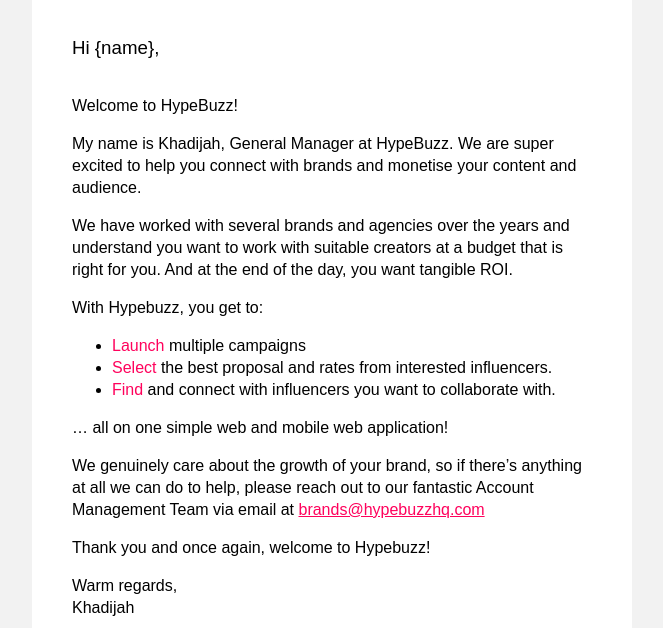
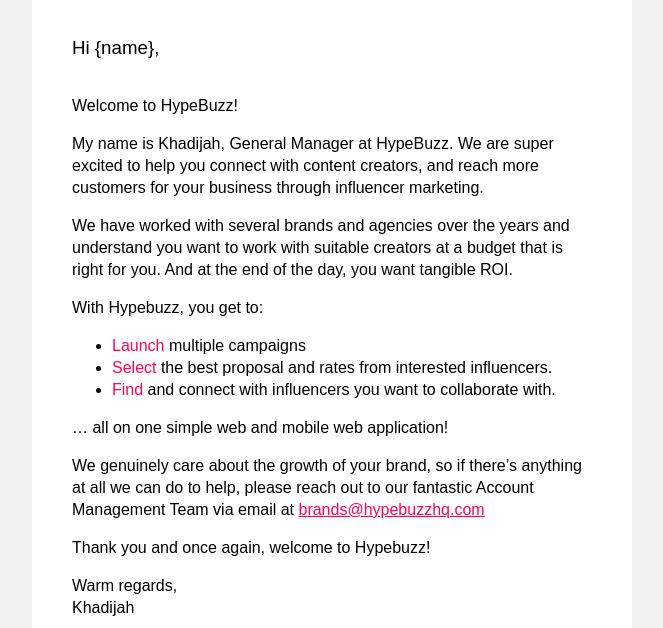
Before and after one commit to monsterstudios/hypebuzz-email, a plain HTML site: page brands.html in a window 1280 px wide. Shown: the part 172-800 px from the top of the page, without its empty margins (308-971 px from the left). Drawn offline with Linux system fonts and the light colour scheme.

Commit message:
Add files via upload

```diff
--- a/brands.html
+++ b/brands.html
@@ -27,7 +27,7 @@
                         <tr>
                             <td align="left" valign="top" style="padding: 0 40px 40px;">
                                 <p style="color: #000000;font-family: Arial, Helvetica, sans-serif; font-size: 16px;font-style:normal;font-weight:normal;line-height:22px">Welcome to HypeBuzz!</p>
-                                <p style="color: #000000;font-family: Arial, Helvetica, sans-serif; font-size: 16px;font-style:normal;font-weight:normal;line-height: 22px">My name is Khadijah, General Manager at HypeBuzz. We are super excited to help you connect with brands and monetise your content and audience.</p>
+                                <p style="color: #000000;font-family: Arial, Helvetica, sans-serif; font-size: 16px;font-style:normal;font-weight:normal;line-height: 22px">My name is Khadijah, General Manager at HypeBuzz. We are super excited to help you connect with content creators, and reach more customers for your business through influencer marketing.</p>
                                 <p style="color: #000000;font-family: Arial, Helvetica, sans-serif; font-size: 16px;font-style:normal;font-weight:normal;line-height: 22px">We have worked with several brands and agencies over the years and understand you want to work with  suitable creators at a budget that is right for you. And at the end of the day, you want tangible ROI. </p>
                                 <p style="color: #000000;font-family: Arial, Helvetica, sans-serif; font-size: 16px;font-style:normal;font-weight:normal;line-height: 22px">With Hypebuzz, you get to:</p>
                                 <ul style="color: #000000;font-family: Arial, Helvetica, sans-serif; font-size: 16px;font-style:normal;font-weight:normal;line-height: 22px">
```
